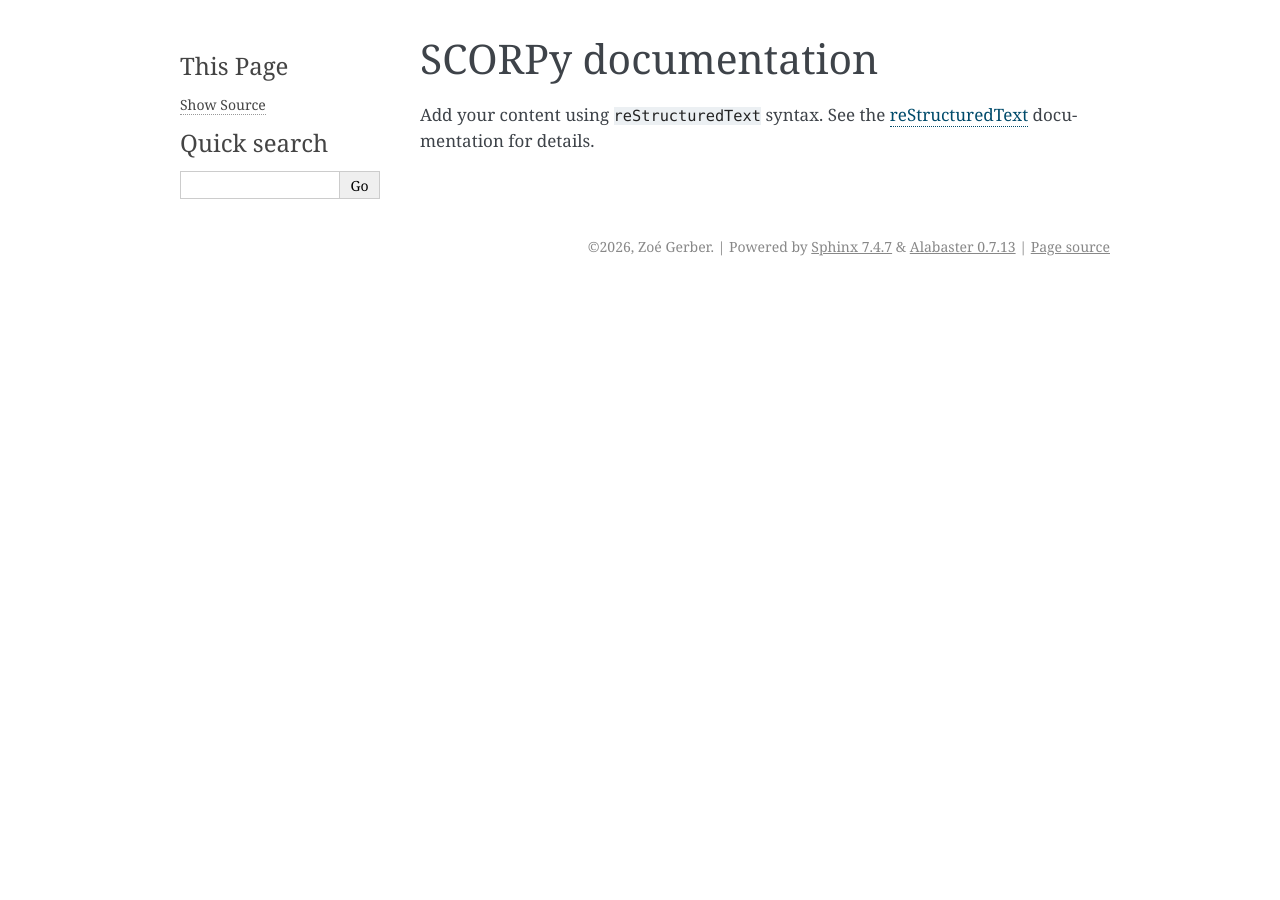
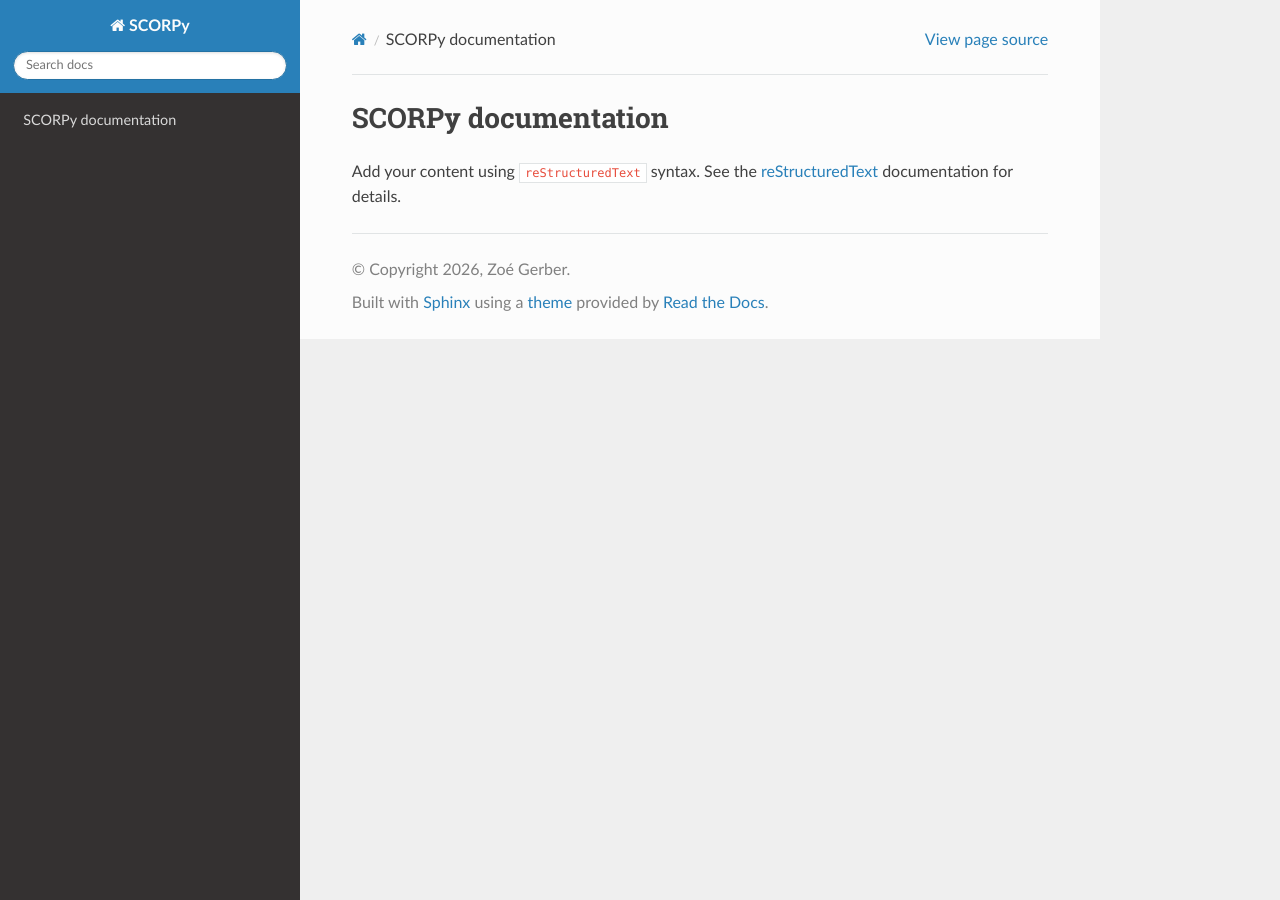
Before and after one commit to marylab26/SCORPy, a Sphinx documentation site: the page built from docs/source/index.rst, in a window 1280 px wide. Built offline with Sphinx 7.4.7 and the Read the Docs theme 3.1.0, drawn with Linux system fonts in a browser that asks for light colours.

Commit message:
Add Sphinx documentation

```diff
--- /dev/null
+++ b/docs/requirements.txt
@@ -0,0 +1,2 @@
+sphinx-rtd-theme
+sphinx
--- a/docs/source/conf.py
+++ b/docs/source/conf.py
@@ -19,11 +19,3 @@ exclude_patterns = []
 
 html_theme = "sphinx_rtd_theme"
 html_static_path = ["_static"]
-
-
-
-# -- Options for HTML output -------------------------------------------------
-# https://www.sphinx-doc.org/en/master/usage/configuration.html#options-for-html-output
-
-html_theme = 'alabaster'
-html_static_path = ['_static']
```
Also changed, not shown: .readthedocs.yaml.
